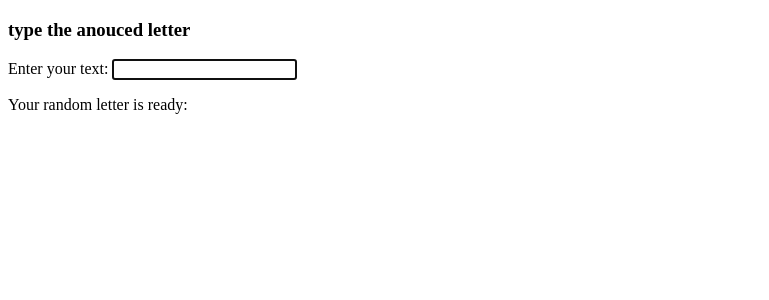
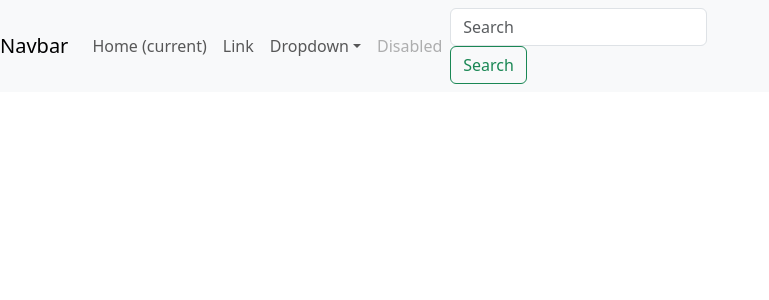
Before and after one commit to Martin1088/braillegame, a SvelteKit app: page / in a window 1280 px wide. Shown: the top 300 px of the page, without its empty margins (0-769 px from the left). Built offline with nearby package versions, Linux system fonts and the light colour scheme.

Commit message:
test new nav

```diff
--- a/src/routes/+page.svelte
+++ b/src/routes/+page.svelte
@@ -1,17 +1,66 @@
 <script lang="ts">
+  import "bootstrap/dist/css/bootstrap.min.css";
   import { invoke } from "@tauri-apps/api/core";
   import LetterCasing from "./LetterCasing.svelte";
-
-  let name = $state("");
-  let greetMsg = $state("");
-
-  async function greet(event: Event) {
-    event.preventDefault();
-    // Learn more about Tauri commands at https://tauri.app/develop/calling-rust/
-    greetMsg = await invoke("greet", { name });
-  }
 </script>
 
-<main class="container">
-  <LetterCasing />
-</main>
+<nav class="navbar navbar-expand-lg navbar-light bg-light">
+  <a class="navbar-brand" href="#">Navbar</a>
+  <button
+    class="navbar-toggler"
+    type="button"
+    data-toggle="collapse"
+    data-target="#navbarSupportedContent"
+    aria-controls="navbarSupportedContent"
+    aria-expanded="false"
+    aria-label="Toggle navigation"
+  >
+    <span class="navbar-toggler-icon"></span>
+  </button>
+
+  <div class="collapse navbar-collapse" id="navbarSupportedContent">
+    <ul class="navbar-nav mr-auto">
+      <li class="nav-item active">
+        <a class="nav-link" href="#"
+          >Home <span class="sr-only">(current)</span></a
+        >
+      </li>
+      <li class="nav-item">
+        <a class="nav-link" href="#">Link</a>
+      </li>
+      <li class="nav-item dropdown">
+        <a
+          class="nav-link dropdown-toggle"
+          href="#"
+          id="navbarDropdown"
+          role="button"
+          data-toggle="dropdown"
+          aria-haspopup="true"
+          aria-expanded="false"
+        >
+          Dropdown
+        </a>
+        <div class="dropdown-menu" aria-labelledby="navbarDropdown">
+          <a class="dropdown-item" href="#">Action</a>
+          <a class="dropdown-item" href="#">Another action</a>
+          <div class="dropdown-divider"></div>
+          <a class="dropdown-item" href="#">Something else here</a>
+        </div>
+      </li>
+      <li class="nav-item">
+        <a class="nav-link disabled" href="#">Disabled</a>
+      </li>
+    </ul>
+    <form class="form-inline my-2 my-lg-0">
+      <input
+        class="form-control mr-sm-2"
+        type="search"
+        placeholder="Search"
+        aria-label="Search"
+      />
+      <button class="btn btn-outline-success my-2 my-sm-0" type="submit"
+        >Search</button
+      >
+    </form>
+  </div>
+</nav>
```
Also changed, not shown: 1 other file (tests, documents, lock files or other folders).
